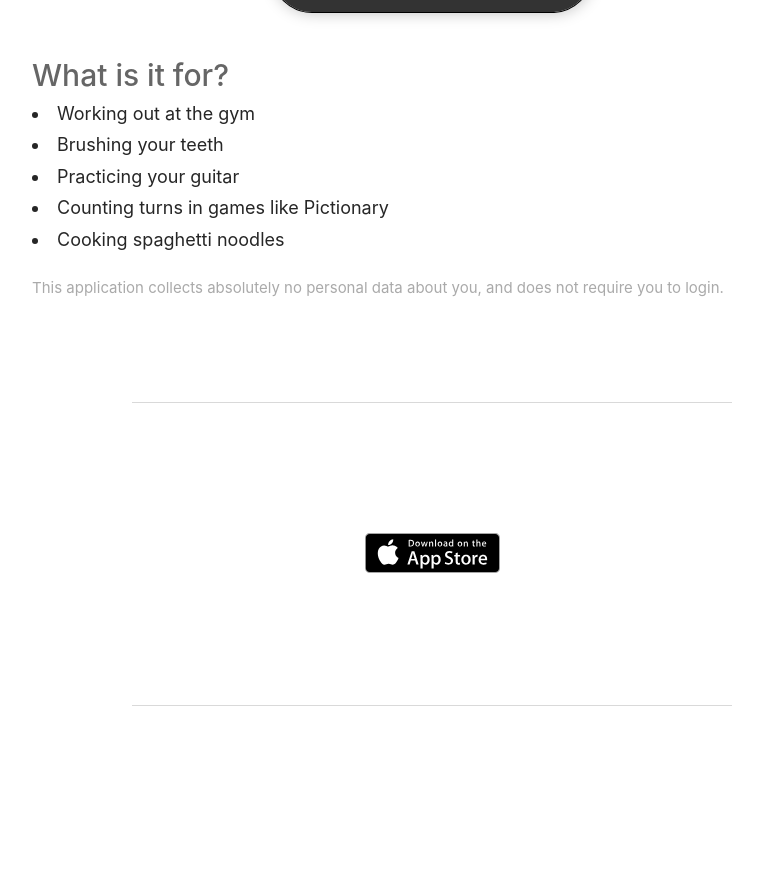
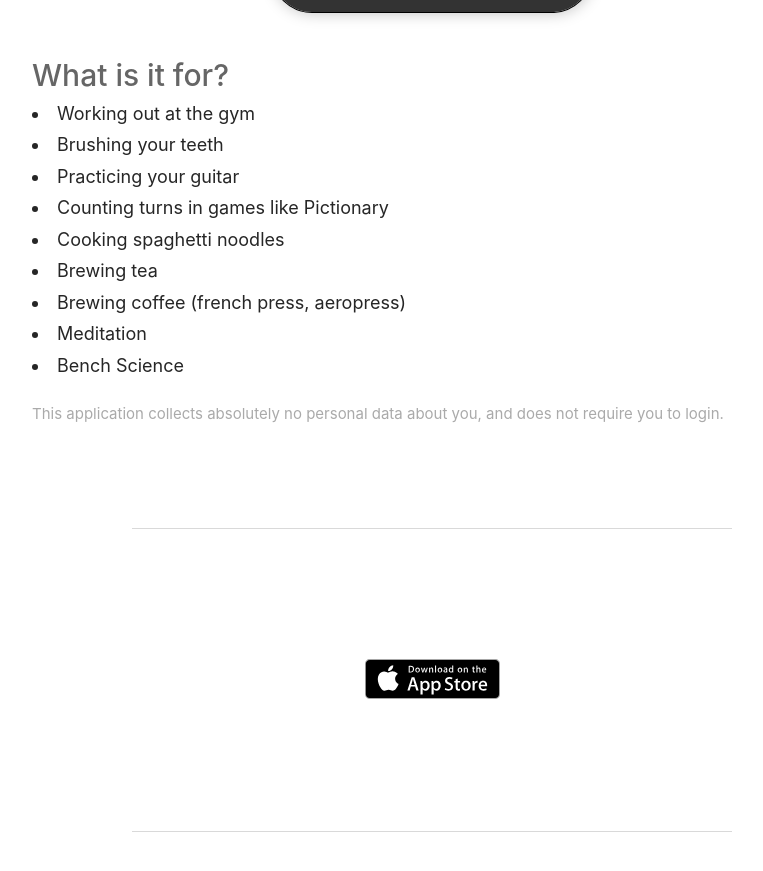
Before and after one commit to SimplGy/simplgy.github.io, a Jekyll site: the page built from three-marketing-page.md, in a window 1280 px wide and 900 px high, scrolled down 2376 px. Shown: the top 871 px of the window, without its empty margins (208-971 px from the left). Built offline with Jekyll 4.4.1, drawn with Linux system fonts in a browser that asks for light colours; some of the changed lines change nothing that is shown; grey boxes are pictures that could not be loaded.

Commit message:
Add marketing plan notes. (but probably won't. There's no traction, think the product isn't working for anybody's needs)

```diff
--- a/three-marketing-page.md
+++ b/three-marketing-page.md
@@ -16,6 +16,54 @@
   nav ul li.hasIcon { display: inline-block; !important }
 appStore: https://itunes.apple.com/us/app/th-ree-a-visual-timer/id1009814416?ls=1&mt=8
 useIphoneFrame: true
+_comment: |
+  Competitors:
+  * https://itunes.apple.com/us/app/timeless-interval-timer-stopwatch/id624507345
+  * https://www.youtube.com/watch?v=NPoCXg4xV90
+  * https://itunes.apple.com/us/app/timero-elegant-timer/id793028448?mt=8&ign-mpt=uo%3D4
+
+  Marketing plan for
+    o 2. Have a story that's simple to tell. If it takes more than 200 characters to tell your story you don't have it down yet.
+    o Major app review sites like MobileStartupz.com, 148apps,  AppStoreApps.com, and App Safari are some good options to consider. Appolicious, Chomp, Appsfire
+    o Hacker News
+    o Product Hunt
+    o Write a press release: http://www.apptamin.com/blog/write-press-release-app-launch/
+      Your app name as it is on the App Store
+  		Who your audience is, what your app does and why its approach is unique
+  		Your app price
+  		A link to your product page (website) and to the App Store product page
+  		One or two of your best screenshots
+  		A short promo or demo video
+  		Contact info and Skype/Twitter IDs
+  		https://phobos.apple.com/WebObjects/MZFinance.woa/wa/freeProductCodeWizard?code=TA6FWX69RJ9A
+  	o Pitch journalists: https://muckrack.com/search/
+  	http://thesweetsetup.com/articles/favorite-iphone-timers/
+  	http://www.adweek.com/socialtimes/minimalist-countdowns-with-fling/537322
+    o List blogs and forums for:
+      o Moms
+  			https://www.google.com/search?q=parents+with+iphones
+        http://www.theiphonemom.com/
+        https://www.google.com/search?q=reddit+for+moms
+  			http://www.educationandbehavior.com/getting-children-to-do-chores
+      o Teachers
+  			https://www.pinterest.com/pin/AWemNtvU8Exa8iVAul3NgffW1odxtNg1EYXDDnnK4ukh5lbXDevoGKU/
+  			https://www.reddit.com/r/Teachers/
+  			https://www.reddit.com/r/teaching/
+  			https://www.reddit.com/r/ScienceTeachers/
+  			https://www.redditgifts.com/page/teachers-2016/
+  			https://www.reddit.com/r/education/
+  			https://www.reddit.com/r/productivity/
+      o Travelers (rm the language barrier)
+      o Autism
+        https://www.pinterest.com/pin/217650594465879377/
+  			https://www.google.com/search?q=reddit+for+autism
+      o Other disabilities with numeric issues
+      o Productivity nuts
+      o Timer fans
+      o Chefs
+      o Elderly
+      o Minimalist aesthetisists
+      o Psychologists (who work with the developmentally disabled)
 ---
 
 
@@ -53,6 +101,10 @@
 * Practicing your guitar
 * Counting turns in games like Pictionary
 * Cooking spaghetti noodles
+* Brewing tea
+* Brewing coffee (french press, aeropress)
+* Meditation
+* Bench Science
 
 <small id="PrivacyPolicy" class="muted">
 This application collects absolutely no personal data about you, and does not require you to login.
```
